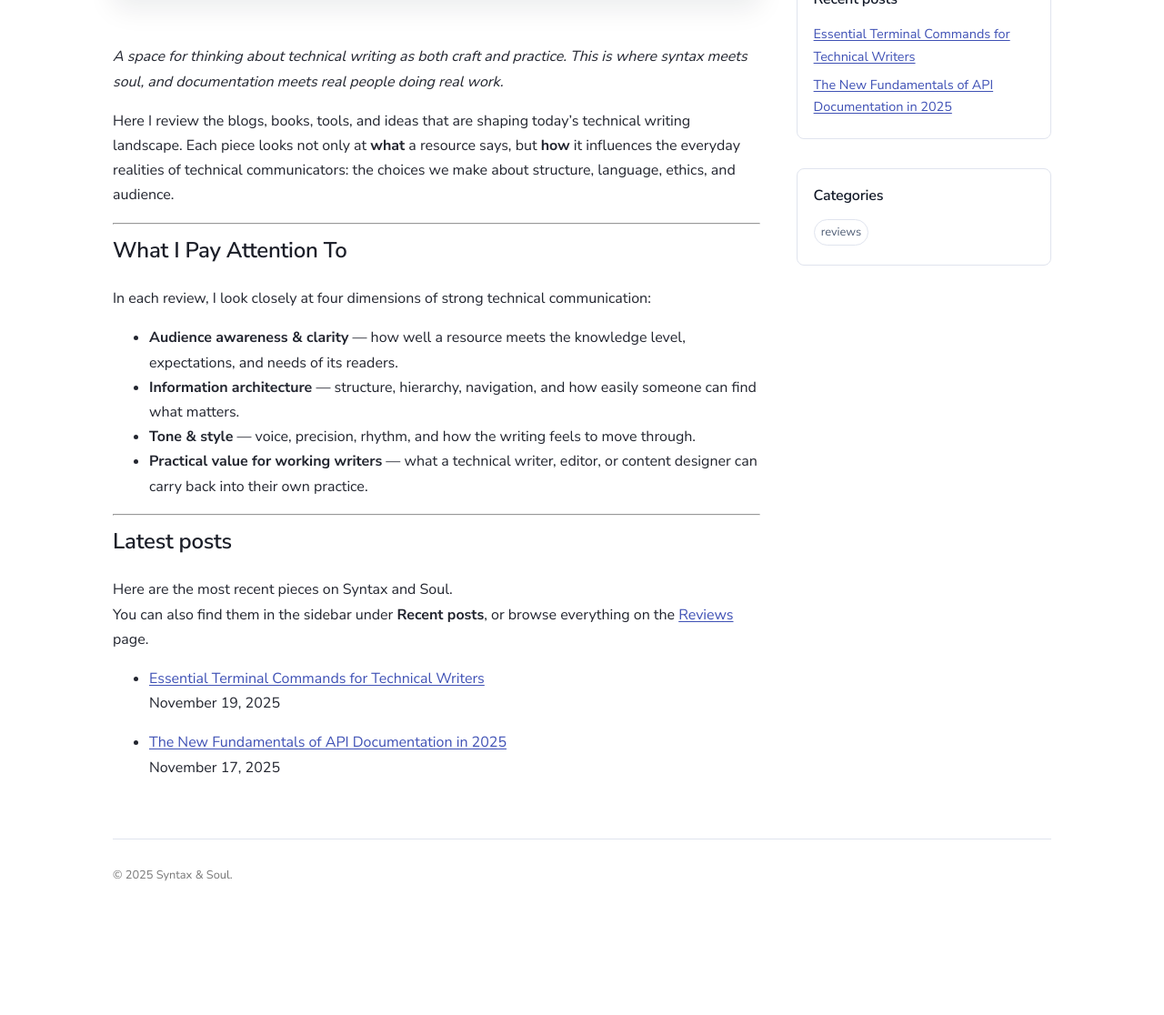
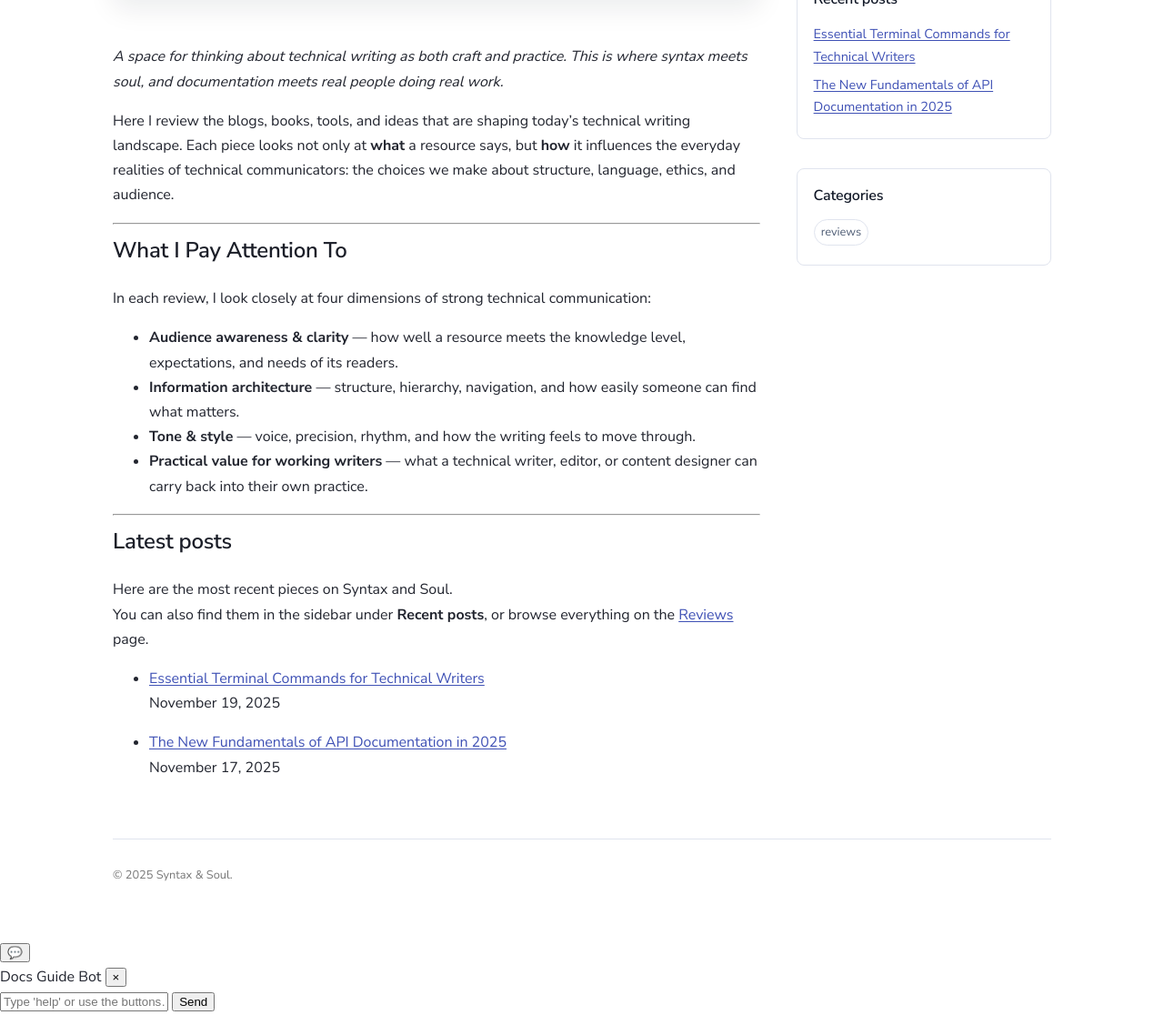
Before and after one commit to PoemaValente/tech-writing-reviews, a Jekyll site: the page built from index.md, in a window 1280 px wide, cut to the strip 313-1429 px from the top of the page. Shown: the whole strip at 91% size. Built offline with Jekyll 4.4.1, drawn with Linux system fonts in a browser that asks for light colours; a script that is not in the unit is left out; before the commit the page ends 1347 px from its top, so only the background shows below that.

Commit message:
Update default.html

```diff
--- a/_layouts/default.html
+++ b/_layouts/default.html
@@ -404,5 +404,30 @@
 
 });
 </script>
+  <!-- Chatbot widget -->
+<div id="tw-chatbot">
+  <button id="tw-chat-toggle" aria-label="Open chat">
+    💬
+  </button>
+
+  <div id="tw-chat-window" aria-live="polite">
+    <div id="tw-chat-header">
+      <span>Docs Guide Bot</span>
+      <button id="tw-chat-close" aria-label="Close chat">×</button>
+    </div>
+    <div id="tw-chat-body"></div>
+    <form id="tw-chat-form">
+      <input
+        type="text"
+        id="tw-chat-input"
+        placeholder="Type 'help' or use the buttons…"
+        autocomplete="off"
+      />
+      <button type="submit">Send</button>
+    </form>
+  </div>
+</div>
+
+<script src="/assets/js/chatbot.js"></script>
 </body>
 </html>
```
